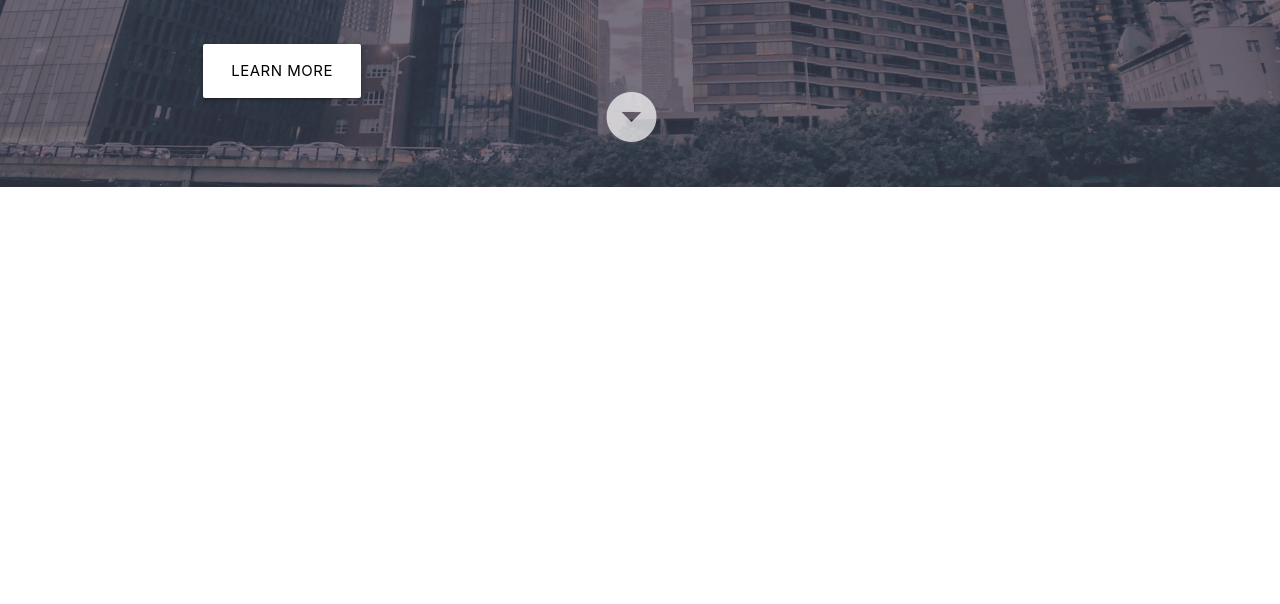
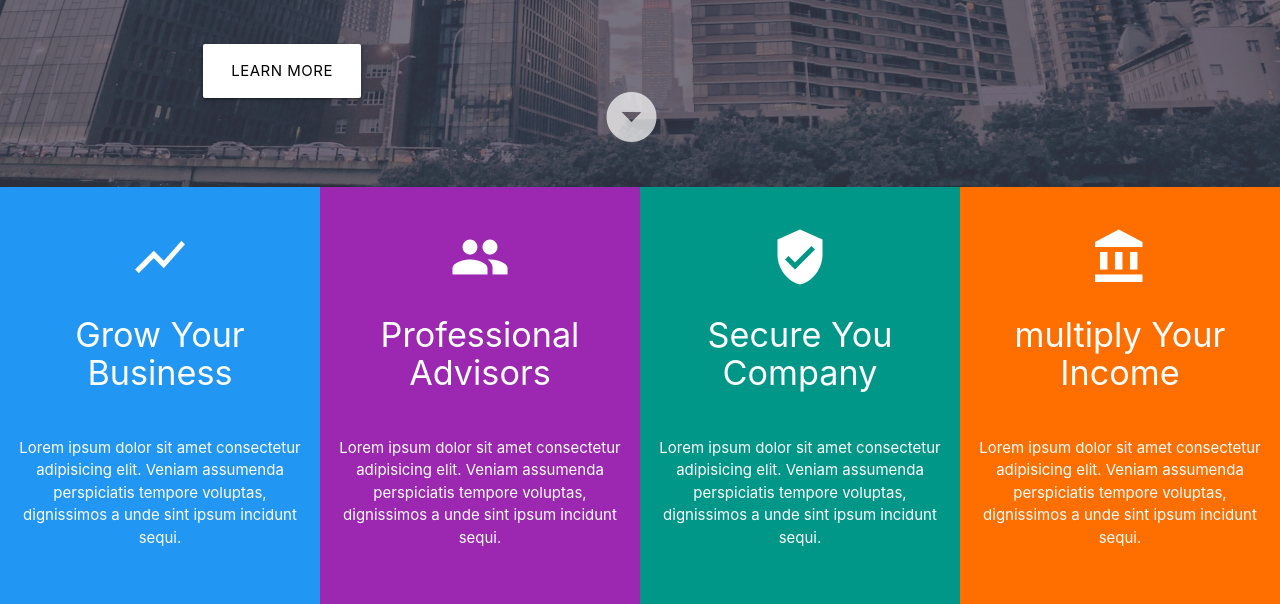
Before and after one commit to tertiussc/bizland, a plain HTML site: page index.html in a window 1280 px wide. Shown: the part 613-1217 px from the top of the page. Before the commit the page ends 800 px from the top, so only its background shows below. Drawn offline with nearby package versions, Linux system fonts and the light colour scheme.

Commit message:
Completed Scrollfire and Boxes section

```diff
--- a/css/main.css
+++ b/css/main.css
@@ -28,3 +28,21 @@
     left: 47%;
     opacity: 0.7;
 }
+
+.box {
+    padding: 40px 10px !important;
+}
+
+.box h4 {
+    padding-bottom: 30px;
+}
+
+.section-boxes .row {
+    margin-bottom: 0 !important;
+}
+
+@media(max-width: 600px) {
+    .main-header {
+        height: 50vh;
+    }
+}
--- a/index.html
+++ b/index.html
@@ -87,8 +87,35 @@
             </div>
         </div>
     </header>
-
-
+    <!-- Section: Boxes -->
+    <section class="section-boxes center">
+        <div class="row">
+            <div class="col s12 m6 l3 blue white-text box">
+                <i class="material-icons medium">show_chart</i>
+                <h4>Grow Your Business</h4>
+                <p>Lorem ipsum dolor sit amet consectetur adipisicing elit. Veniam assumenda perspiciatis tempore
+                    voluptas, dignissimos a unde sint ipsum incidunt sequi.</p>
+            </div>
+            <div class="col s12 m6 l3 purple white-text box">
+                <i class="material-icons medium">people</i>
+                <h4>Professional Advisors</h4>
+                <p>Lorem ipsum dolor sit amet consectetur adipisicing elit. Veniam assumenda perspiciatis tempore
+                    voluptas, dignissimos a unde sint ipsum incidunt sequi.</p>
+            </div>
+            <div class="col s12 m6 l3 teal white-text box">
+                <i class="material-icons medium">verified_user</i>
+                <h4>Secure You Company</h4>
+                <p>Lorem ipsum dolor sit amet consectetur adipisicing elit. Veniam assumenda perspiciatis tempore
+                    voluptas, dignissimos a unde sint ipsum incidunt sequi.</p>
+            </div>
+            <div class="col s12 m6 l3 amber darken-4 white-text box">
+                <i class="material-icons medium">account_balance</i>
+                <h4>multiply Your Income</h4>
+                <p>Lorem ipsum dolor sit amet consectetur adipisicing elit. Veniam assumenda perspiciatis tempore
+                    voluptas, dignissimos a unde sint ipsum incidunt sequi.</p>
+            </div>
+        </div>
+    </section>
     <!-- Scripts -->
     <!-- JQuery -->
     <script src="node_modules/jquery/dist/jquery.min.js"></script>
@@ -100,6 +127,21 @@
             // Custom and Init JQueries
             // Init sidenav
             $('.button-collapse').sideNav();
+
+            // Scroll Fire
+            const options = [
+                {
+                    selector: '.main-text', offset: 0, callback: function (el) {
+                        Materialize.fadeInImage($(el));
+                    }
+                },
+                {
+                    selector: '.navbar-fixed', offset: 1500, callback: function () {
+                        $('nav').removeClass('transparent').addClass('blue-grey darken-3')
+                    }
+                },
+            ];
+            Materialize.scrollFire(options)
         });
     </script>
 </body>
```
